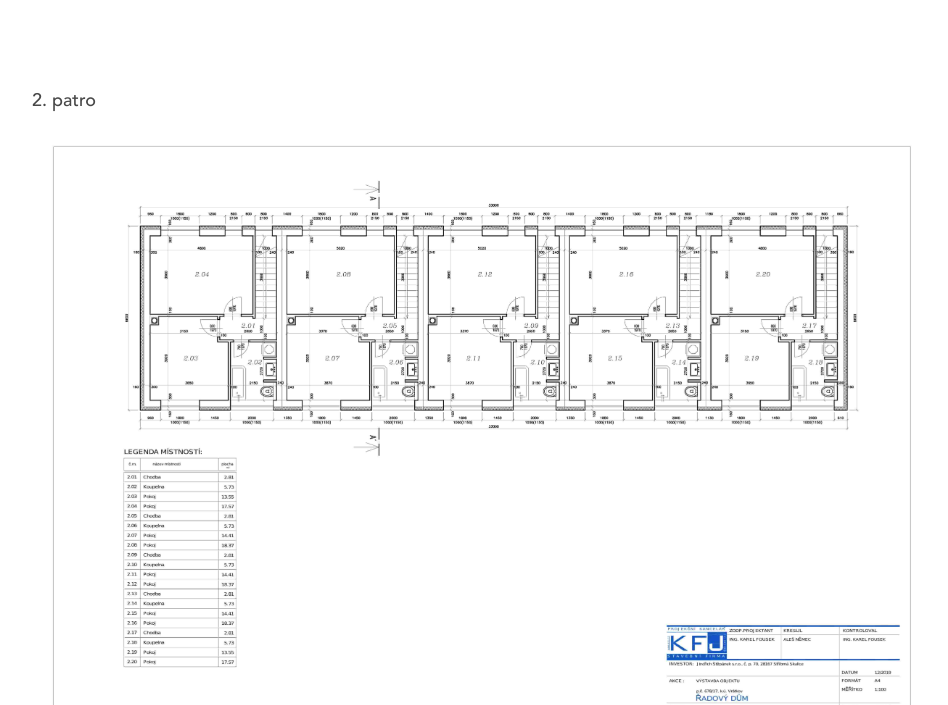
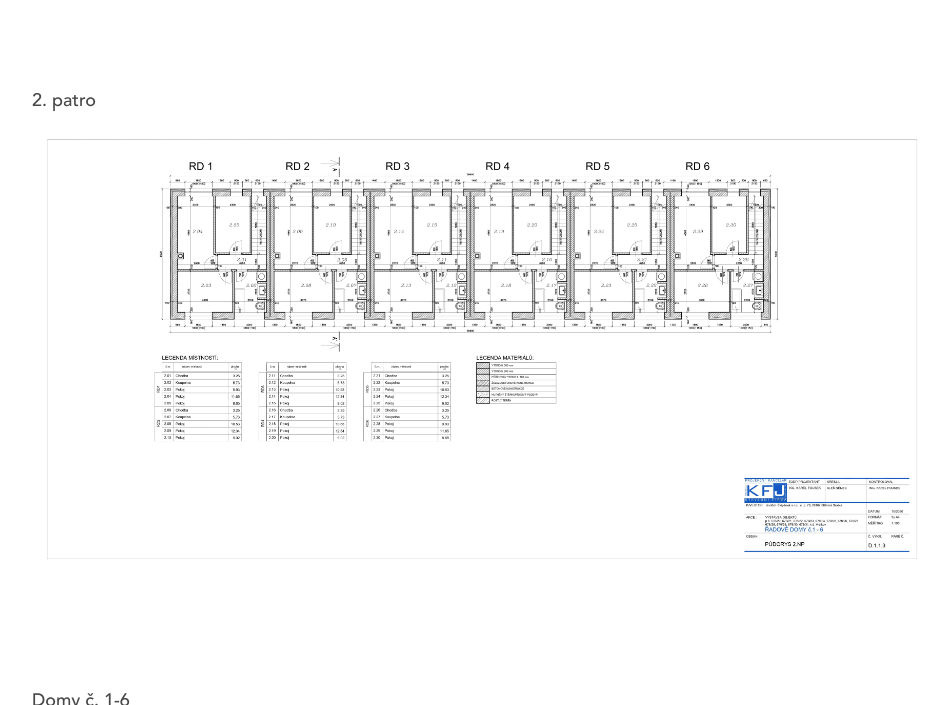
Before and after one commit to StyvekDrtic/bydleniVratkov, a Jekyll site: the page built from domy.html, in a window 1280 px wide. Shown: the part 3828-4533 px from the top of the page, without its empty margins (158-1106 px from the left). Built offline with Jekyll 4.4.1, drawn with Linux system fonts in a browser that asks for light colours; grey boxes are pictures that could not be loaded.

Commit message:
jindra zmeny

```diff
--- a/domy.html
+++ b/domy.html
@@ -66,11 +66,10 @@ layout: default
       </li>
       <li>
         <p>2. patro</p>
-        <a href="assets/img/druhe.jpg">
-          <img src="assets/img/druhe-min.jpg" alt="2. patro">
+        <a href="assets/img/druhe.jpg?a=1">
+          <img src="assets/img/druhe-min.jpg?a=1" alt="2. patro">
         </a>
       </li>
-
 
       <li>
         <p>Domy č. 1-6</p>
--- a/fotogalerie.html
+++ b/fotogalerie.html
@@ -105,6 +105,12 @@ layout: default
       <div class="picture">
 
         <figure itemprop="associatedMedia">
+          <a href="assets/img/galerie/prubeh_stavby_vratkov/a1.jpg" itemprop="contentUrl" data-size="1980x1320" data-index="2">
+            <img src="assets/img/galerie/prubeh_stavby_vratkov/a1-min.jpg" itemprop="thumbnail" alt="fotka">
+          </a>
+        </figure>
+
+        <figure itemprop="associatedMedia">
           <a href="assets/img/galerie/prubeh_stavby_vratkov/1.jpg" itemprop="contentUrl" data-size="1320x1980" data-index="2">
             <img src="assets/img/galerie/prubeh_stavby_vratkov/1-min.jpg" itemprop="thumbnail" alt="fotka">
           </a>
```
Also changed, not shown: assets/img/druhe-min.jpg, assets/img/galerie/prubeh_stavby_vratkov/a1-min.jpg (added), assets/img/galerie/prubeh_stavby_vratkov/a1.jpg (added), 8 other files.
